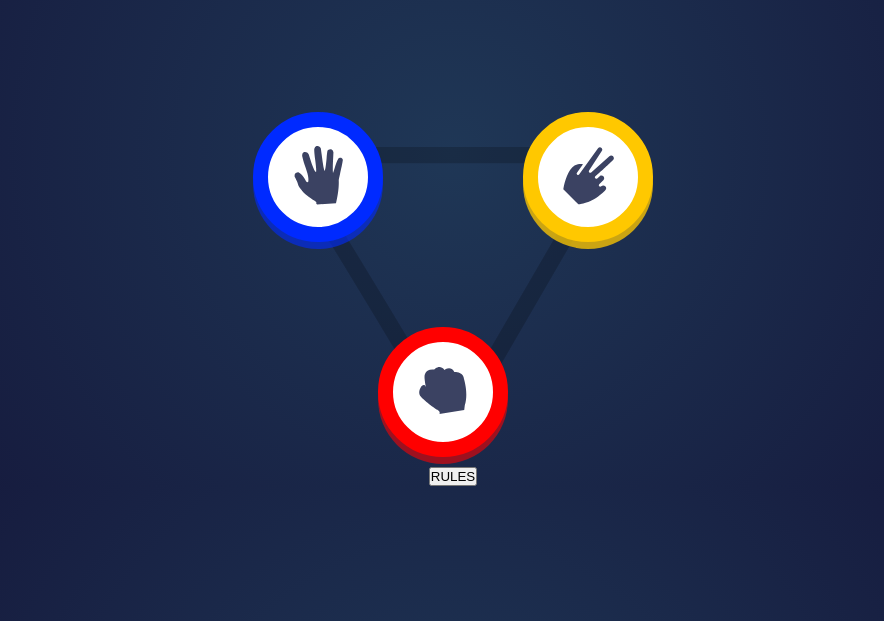
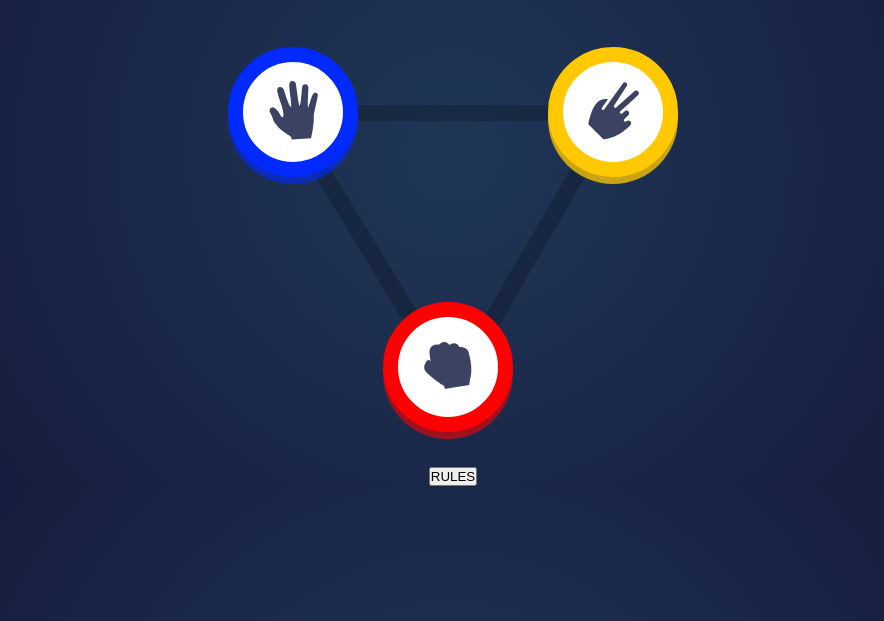
Before and after one commit to Luka-Popovic06/ROCK-PAPER-SCISSORS, a plain HTML site: page index.html in a window 1280 px wide. Shown: the part 179-800 px from the top of the page, without its empty margins (187-1071 px from the left). Drawn offline with Linux system fonts and the light colour scheme.

Commit message:
Correcting the code in main

```diff
--- a/style.css
+++ b/style.css
@@ -43,11 +43,12 @@ h1 {
 }
 /*MAIN*/
 main {
-  margin-top: 150px;
+  margin-top: 50px;
   justify-items: center;
+  align-content: center;
   position: relative;
-  width: 350px;
-  height: 320px;
+  width: 450px;
+  height: 420px;
 }
 .container {
   justify-items: center;
@@ -63,14 +64,16 @@ main {
   border: 15px solid #ff0000;
   border-radius: 50%;
   position: absolute;
-  bottom: 10px;
-  left: 100px;
+  bottom: 35px;
+  left: 155px;
   box-shadow: 0px 7px 0px 0px rgba(255, 0, 0, 0.578);
   cursor: pointer;
 }
 #rock:hover {
-  width: 137px;
-  height: 137px;
+  width: 140px;
+  height: 140px;
+  bottom: 30px;
+  left: 150px;
 }
 #paper {
   border: 15px solid #002aff;
@@ -79,14 +82,16 @@ main {
   height: 130px;
   border-radius: 50%;
   position: absolute;
-  left: -25px;
-  top: -35px;
+  left: 0px;
+  top: 0px;
   box-shadow: 0px 7px 0px 0px #002aff98;
   cursor: pointer;
 }
 #paper:hover {
-  width: 137px;
-  height: 137px;
+  width: 140px;
+  height: 140px;
+  left: -5px;
+  top: -5px;
 }
 #scissors {
   border: 15px solid #ffc800;
@@ -95,12 +100,14 @@ main {
   width: 130px;
   height: 130px;
   position: absolute;
-  right: -25px;
-  top: -35px;
+  right: 0px;
+  top: 0px;
   box-shadow: 0px 7px 0px 0px #ffc800c3;
   cursor: pointer;
 }
 #scissors:hover {
-  width: 137px;
-  height: 137px;
+  width: 140px;
+  height: 140px;
+  right: -5px;
+  top: -5px;
 }
```
